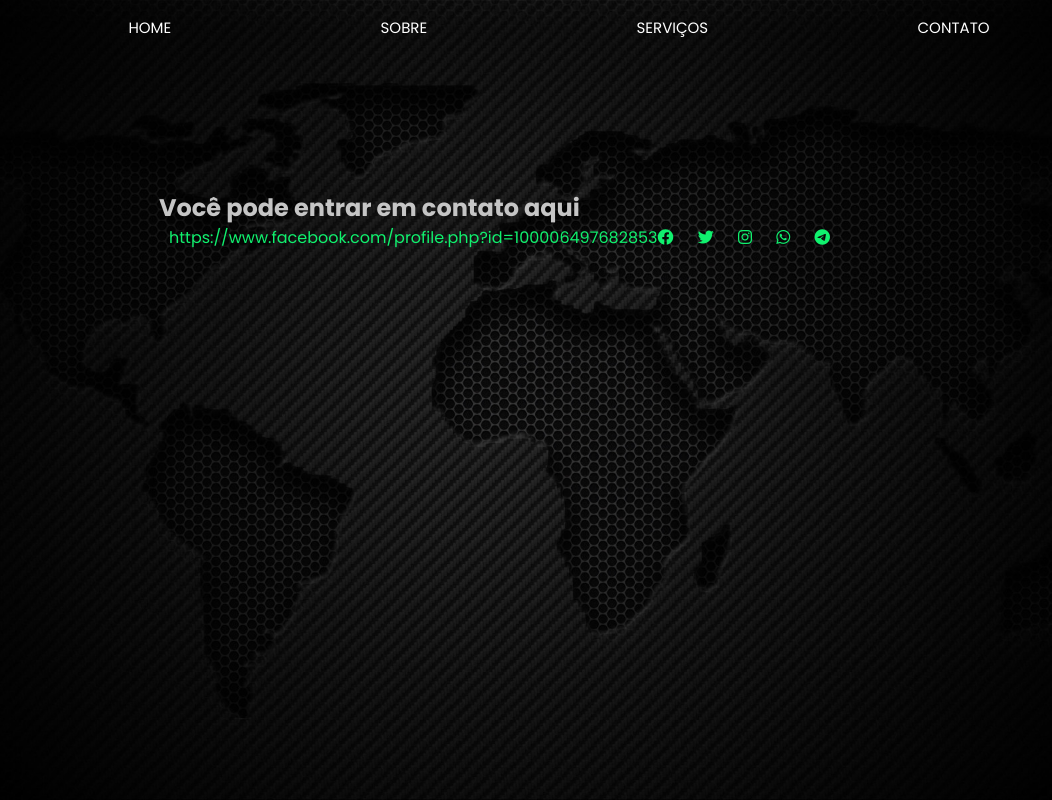
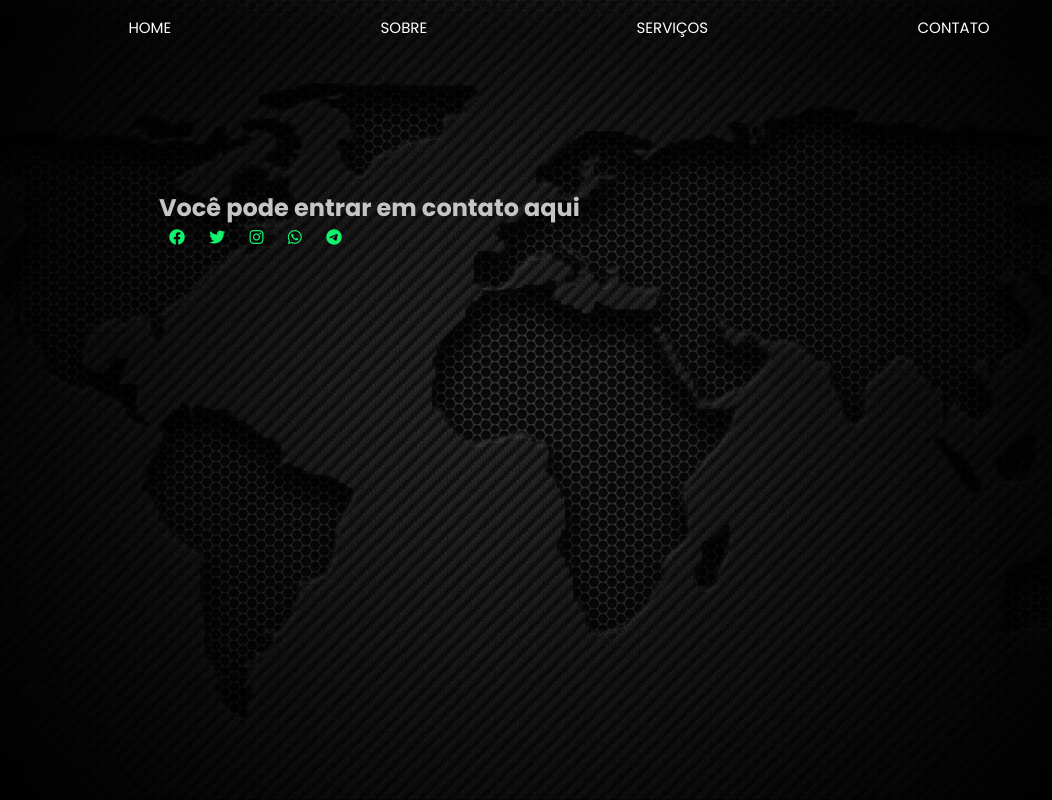
Before and after one commit to LucasRibeiro027/LucasRibeiro027.github.io, a plain HTML site: page contato.html in a window 1280 px wide. Shown: the top 800 px of the page, without its empty margins (81-1133 px from the left). Drawn offline with Linux system fonts and the light colour scheme.

Commit message:
Update contato.html

```diff
--- a/contato.html
+++ b/contato.html
@@ -40,7 +40,7 @@
             <div class="text4">
                 <div class="redes">
                     <h2>Você pode entrar em contato aqui</h2>
-                    <a href="">https://www.facebook.com/profile.php?id=100006497682853<i class="fa-brands fa-facebook"></i></a>
+                    <a href="https://www.facebook.com/profile.php?id=100006497682853"><i class="fa-brands fa-facebook"></i></a>
                     <a href="https://twitter.com/luqu1tas00"><i class="fa-brands fa-twitter"></i></a>
                     <a href="https://www.instagram.com/lucas_ar27/"><i class="fa-brands fa-instagram"></i></a>
                     <a href=""><i class="fa-brands fa-whatsapp"></i></a>
```
